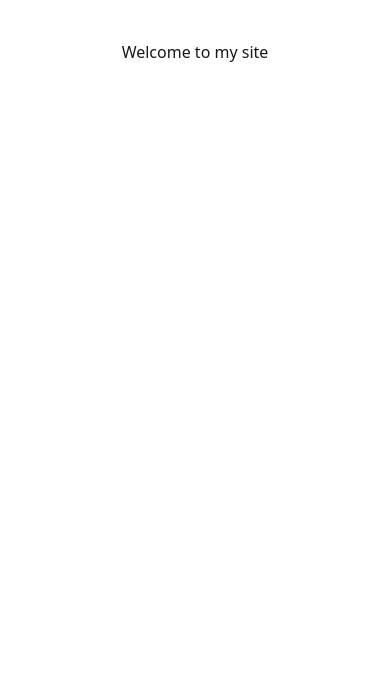
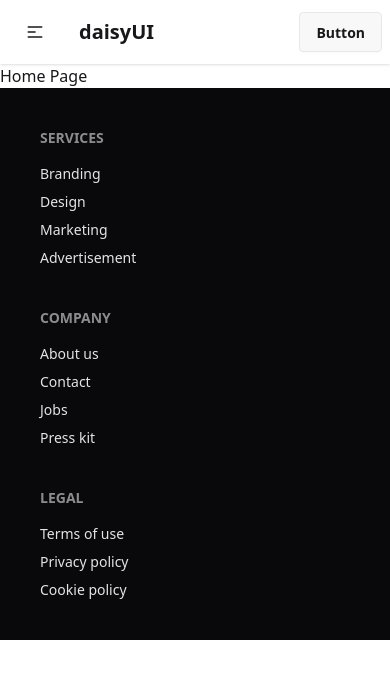
Before and after one commit to Mahmudulhasansiyam11/boi-poka, a React (Vite) app: page / in a window 390 px wide. Shown: the top 678 px of the page. Built offline with nearby package versions, Linux system fonts and the light colour scheme.

Commit message:
create navbar for boi poka

```diff
--- /dev/null
+++ b/src/Components/Footer/Footer.jsx
@@ -0,0 +1,30 @@
+import React from "react";
+
+const Footer = () => {
+  return (
+    <footer className="footer sm:footer-horizontal bg-neutral text-neutral-content p-10">
+      <nav>
+        <h6 className="footer-title">Services</h6>
+        <a className="link link-hover">Branding</a>
+        <a className="link link-hover">Design</a>
+        <a className="link link-hover">Marketing</a>
+        <a className="link link-hover">Advertisement</a>
+      </nav>
+      <nav>
+        <h6 className="footer-title">Company</h6>
+        <a className="link link-hover">About us</a>
+        <a className="link link-hover">Contact</a>
+        <a className="link link-hover">Jobs</a>
+        <a className="link link-hover">Press kit</a>
+      </nav>
+      <nav>
+        <h6 className="footer-title">Legal</h6>
+        <a className="link link-hover">Terms of use</a>
+        <a className="link link-hover">Privacy policy</a>
+        <a className="link link-hover">Cookie policy</a>
+      </nav>
+    </footer>
+  );
+};
+
+export default Footer;
--- /dev/null
+++ b/src/Components/Header/Navbar.jsx
@@ -0,0 +1,48 @@
+const Navbar = () => {
+  const lists = (
+    <div className="flex flex-col gap-2 md:flex-row">
+      <li>Home</li>
+      <li>About</li>
+    </div>
+  );
+  return (
+    <div className="navbar bg-base-100 shadow-sm">
+      <div className="navbar-start">
+        <div className="dropdown">
+          <div tabIndex={0} role="button" className="btn btn-ghost lg:hidden">
+            <svg
+              xmlns="http://www.w3.org/2000/svg"
+              className="h-5 w-5"
+              fill="none"
+              viewBox="0 0 24 24"
+              stroke="currentColor"
+            >
+              {" "}
+              <path
+                strokeLinecap="round"
+                strokeLinejoin="round"
+                strokeWidth="2"
+                d="M4 6h16M4 12h8m-8 6h16"
+              />{" "}
+            </svg>
+          </div>
+          <ul
+            tabIndex={0}
+            className="menu menu-sm dropdown-content bg-base-100 rounded-box z-1 mt-3 w-52 p-2 shadow"
+          >
+            {lists}
+          </ul>
+        </div>
+        <a className="btn btn-ghost text-xl">daisyUI</a>
+      </div>
+      <div className="navbar-center hidden lg:flex">
+        <ul className="menu menu-horizontal px-1">{lists}</ul>
+      </div>
+      <div className="navbar-end">
+        <a className="btn">Button</a>
+      </div>
+    </div>
+  );
+};
+
+export default Navbar;
--- /dev/null
+++ b/src/Pages/Error/Error.jsx
@@ -0,0 +1,11 @@
+import React from 'react';
+
+const Error = () => {
+    return (
+        <div>
+            <h3>Page Not Found</h3>
+        </div>
+    );
+};
+
+export default Error;
--- /dev/null
+++ b/src/Pages/Home/Home.jsx
@@ -0,0 +1,11 @@
+import React from 'react';
+
+const Home = () => {
+    return (
+        <div>
+            <h3>Home Page</h3>
+        </div>
+    );
+};
+
+export default Home;
--- /dev/null
+++ b/src/Pages/Root/Root.jsx
@@ -0,0 +1,16 @@
+import React from 'react';
+import Navbar from '../../Components/Header/Navbar';
+import { Outlet } from 'react-router';
+import Footer from '../../Components/Footer/Footer';
+
+const Root = () => {
+    return (
+        <div>
+            <Navbar></Navbar>
+            <Outlet></Outlet>
+            <Footer></Footer>
+        </div>
+    );
+};
+
+export default Root;
--- /dev/null
+++ b/src/Routes/routes.jsx
@@ -0,0 +1,20 @@
+import React from 'react';
+import { createBrowserRouter } from "react-router";
+import Root from '../Pages/Root/Root';
+import Error from '../Pages/Error/Error';
+import Home from '../Pages/Home/Home';
+
+export const router = createBrowserRouter([
+  {
+    path: "/",
+    Component: Root,
+    children: [
+        {
+            index: true,
+            path: "/",
+            Component: Home
+        }
+    ],
+    errorElement: <Error></Error>
+  },
+]);
```
Also changed, not shown: src/main.jsx (+3 -7 lines).
